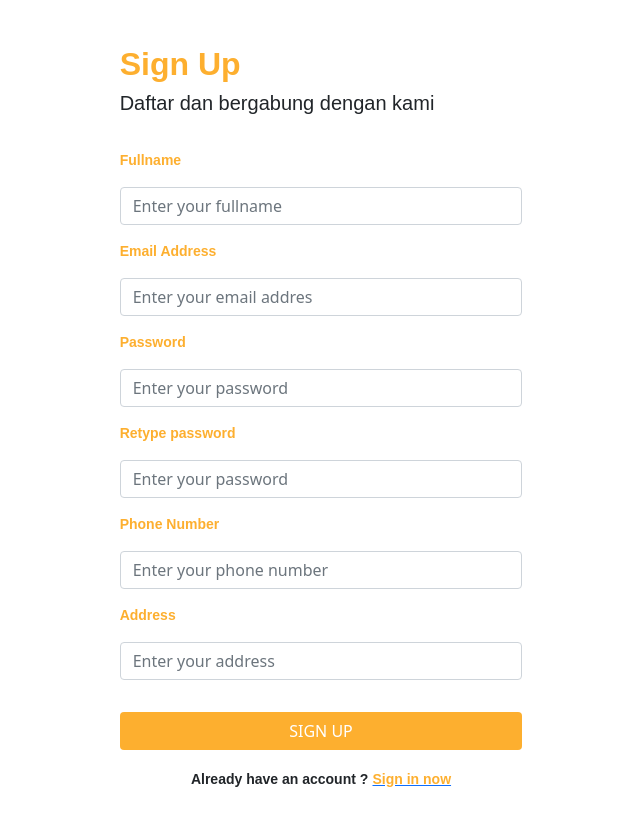
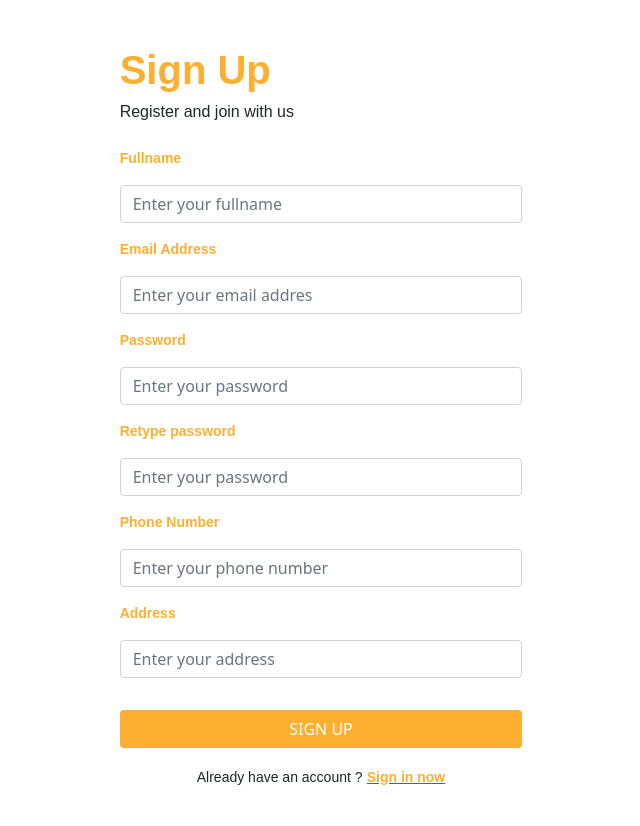
Before and after one commit to dzakiafif/test-vercel, a React (Create React App) app: page /register in a window 1280 px wide. Shown: the top 826 px of the page, without its empty margins (319-959 px from the left). Built offline with nearby package versions, Linux system fonts and the light colour scheme; no server answers.

Commit message:
fix copywriting

```diff
--- a/src/assets/style/_global.scss
+++ b/src/assets/style/_global.scss
@@ -28,15 +28,27 @@ body {
     font-family: 'Poppins', sans-serif;
     width:100%;
   }
-  .headings2 {
+  .headings2--regular {
+    font-weight: normal;
+    font-size: 2.5rem;
+    font-family: 'Quicksand', sans-serif;
+    width:100%;
+  }
+  .headings2--bold {
     font-weight: bold;
-    font-size: 2rem;
+    font-size: 2.5rem;
     font-family: 'Quicksand', sans-serif;
+    width:100%;
+  }
+  .headings3--light {
+    font-weight: 300 ;
+    font-size: 1rem;
+    font-family: 'Poppins', sans-serif;
     width:100%;
   }
   .headings3--regular {
     font-weight: normal ;
-    font-size: 1.25rem;
+    font-size: 1rem;
     font-family: 'Poppins', sans-serif;
     width:100%;
   }
@@ -60,6 +72,12 @@ body {
     font-family: 'Poppins', sans-serif;
     width:100%;
   }
+  .headings4--light {
+    font-weight: 300;
+    font-size: 0.875rem;
+    font-family: 'Poppins', sans-serif;
+    width:100%;
+  }
 
   .vertical-center {
     margin: 0;
--- a/src/assets/style/frontend/register-page/register.scss
+++ b/src/assets/style/frontend/register-page/register.scss
@@ -1,6 +1,5 @@
 .register {
     &__register-form-frame{
-        display: flex;
         flex-wrap: wrap;
         justify-content: center;
         align-items: center;
--- a/src/components/frontend/login-page/form.tsx
+++ b/src/components/frontend/login-page/form.tsx
@@ -49,7 +49,7 @@ const FormLogin = () => {
       </div>
       <input type="submit" value="SIGN IN" className="btn btnsubmit" onClick={login} />
       <div className="login__login-form-invitesignup">
-        <span className="headings4--semibold">Dont have an account yet ?</span>{' '}
+        <span className="headings4--light">Dont have an account yet ?</span>{' '}
         <a href="/register">
           <span className="headings4--semibold font-color--orange">
             Create an account
--- a/src/components/frontend/register-page/form.tsx
+++ b/src/components/frontend/register-page/form.tsx
@@ -108,8 +108,8 @@ const FormRegister = () => {
       </div>
       <input type="submit" value="SIGN UP" className="btn btnsubmit" onClick={register} />
       <div className="register__register-form-invitesignin">
-        <span className="headings4--semibold">Already have an account ?</span>{' '}
-        <a href="/">
+        <span className="headings4--regular">Already have an account ?</span>{' '}
+        <a href="/login">
           <span className="headings4--semibold font-color--orange">
             Sign in now
           </span>
--- a/src/pages/frontend/login-page/index.tsx
+++ b/src/pages/frontend/login-page/index.tsx
@@ -8,9 +8,9 @@ const LoginPage = () => {
         <div className="login__column--left col-5">
           <div className="login__login-form-frame">
             <div className="login__login-form-title">
-              <span className="headings2 font-color--orange">Sign In</span>
-              <span className="headings3--regular">
-                Masuk ke aplikasi untuk berbelanja buku
+              <span className="headings2--bold font-color--orange">Sign In</span>
+              <span className="headings3--light">
+                Log in to bibliosell to get start shopping books
               </span>
             </div>
             <div className="login__reduce-width">
@@ -25,16 +25,16 @@ const LoginPage = () => {
             <img src={LoginImg} alt="ini gambar"/>
           </div>
           <div>
-            <span className="headings2 font-color--white">
+            <span className="headings2--bold font-color--white">
               Shop Now,
-              <br />
+              <br/>
               We’ll deliver it to you
             </span>
-            <br />
-            <span className="headings3--regular font-color--white">
-              Lorem ipsum dolor sit amet, consectetur adipiscing elit,
-              <br />
-              sed do eiusmod tempor
+            <br/>
+            <span className="headings3--light font-color--white">
+              We always guarantee that the book you receive
+              <br/>
+              meets your expectations
             </span>
           </div>
         </div>
--- a/src/pages/frontend/register-page/index.tsx
+++ b/src/pages/frontend/register-page/index.tsx
@@ -6,9 +6,9 @@ const RegisterPage = () => {
         <div className="register__register-form-frame col-4"></div>
         <div className="register__register-form-frame col-4">
           <div className="register__register-form-title">
-            <span className="headings2 font-color--orange">Sign Up</span>
-            <span className="headings3--regular">
-              Daftar dan bergabung dengan kami
+            <span className="headings2--bold font-color--orange">Sign Up</span>
+            <span className="headings3--light">
+              Register and join with us
             </span>
           </div>
           <div className="register__reduce-width">
```
